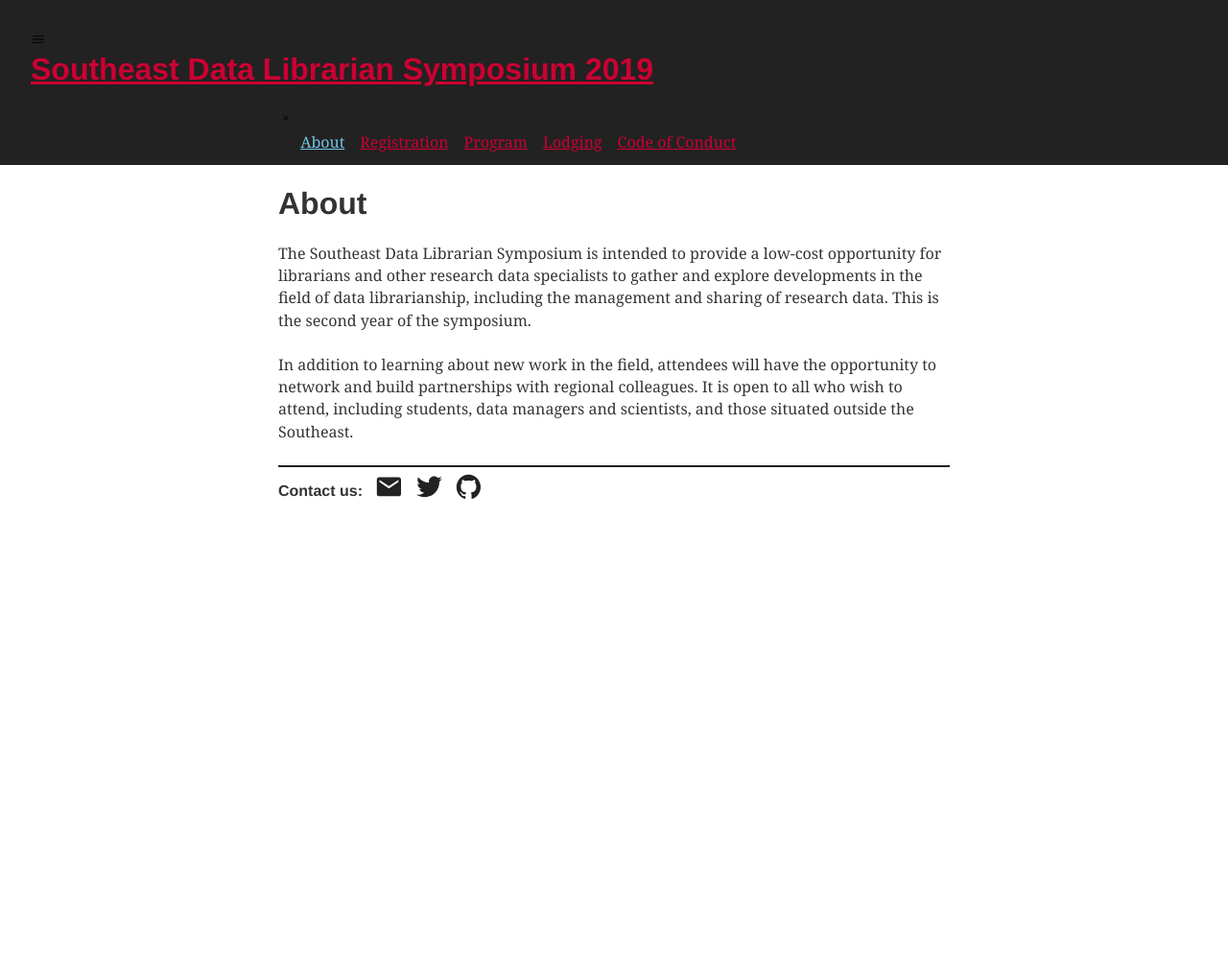
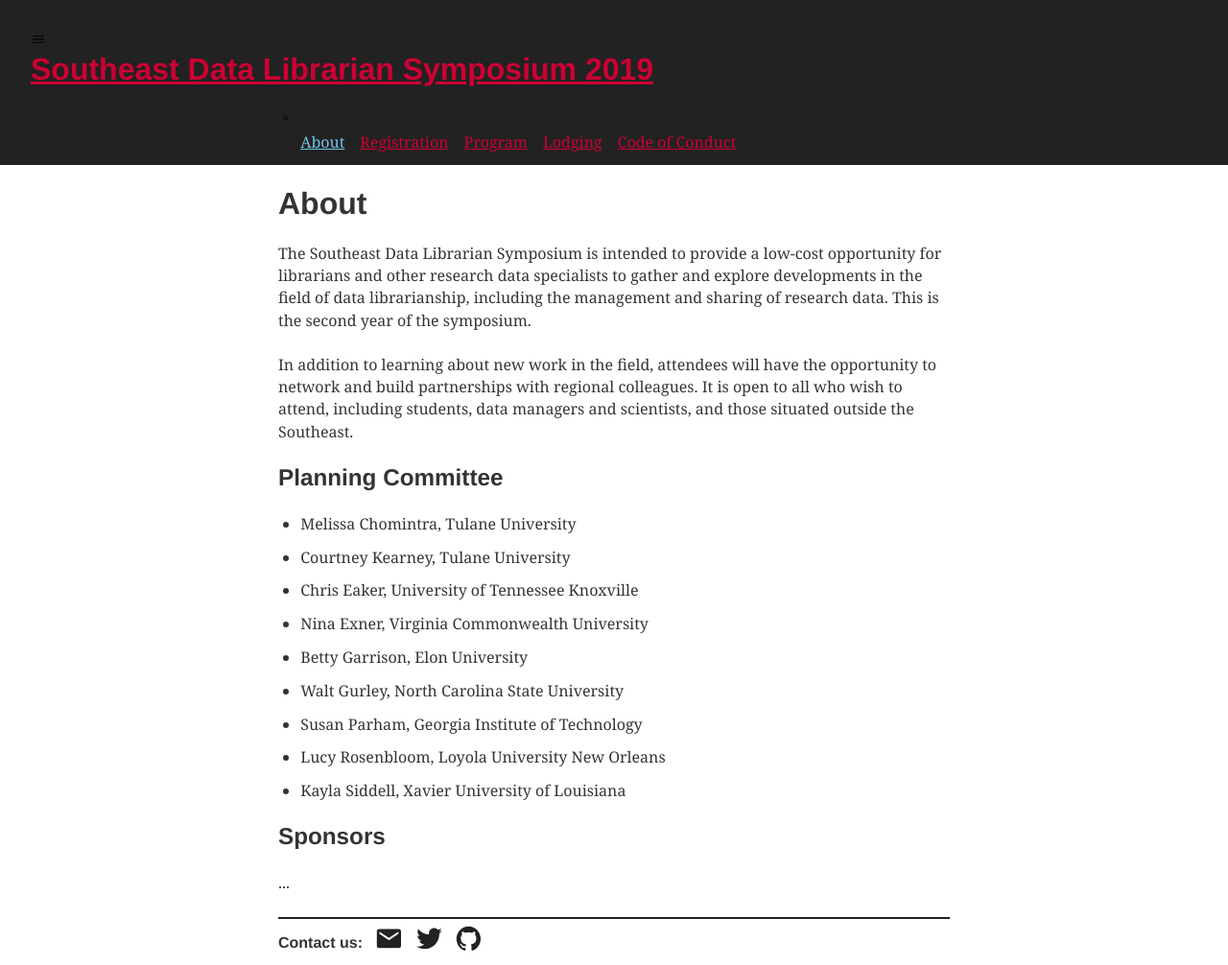
Before and after one commit to se-datalibrarian/2019, a Gatsby site: page /about in a window 1280 px wide. Shown: the whole page at 96% size. Before the commit the page ends 800 px from the top, so only its background shows below. Built offline with nearby package versions, Linux system fonts and the light colour scheme; Gatsby itself is replaced by a stand-in of ours.

Commit message:
added planning committee list

```diff
--- a/src/pages/about.js
+++ b/src/pages/about.js
@@ -8,5 +8,19 @@
     <h1>About</h1>
     <p>The Southeast Data Librarian Symposium is intended to provide a low-cost opportunity for librarians and other research data specialists to gather and explore developments in the field of data librarianship, including the management and sharing of research data. This is the second year of the symposium.</p>
     <p>In addition to learning about new work in the field, attendees will have the opportunity to network and build partnerships with regional colleagues. It is open to all who wish to attend, including students, data managers and scientists, and those situated outside the Southeast.</p>
+    <h2>Planning Committee</h2>
+    <ul>
+      <li>Melissa Chomintra, Tulane University</li>
+      <li>Courtney Kearney, Tulane University</li>
+      <li>Chris Eaker, University of Tennessee Knoxville</li>
+      <li>Nina Exner, Virginia Commonwealth University</li>
+      <li>Betty Garrison, Elon University</li>
+      <li>Walt Gurley, North Carolina State University</li>
+      <li>Susan Parham, Georgia Institute of Technology</li>
+      <li>Lucy Rosenbloom, Loyola University New Orleans</li>
+      <li>Kayla Siddell, Xavier University of Louisiana</li>
+    </ul>
+    <h2>Sponsors</h2>
+    <p>...</p>
   </Layout>
 )
```
